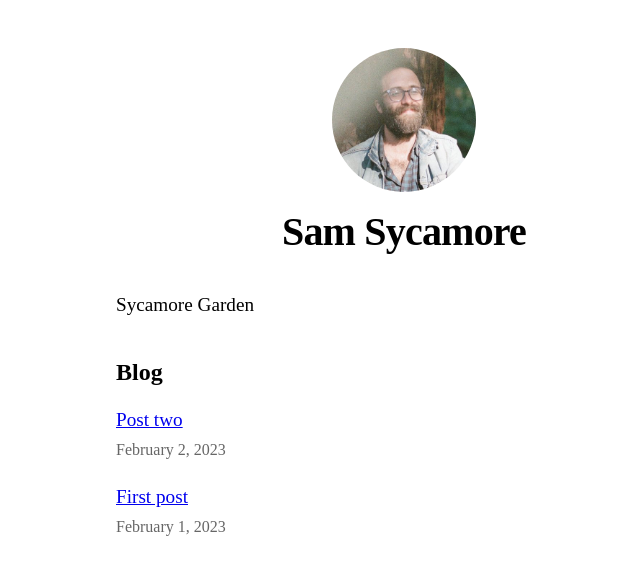
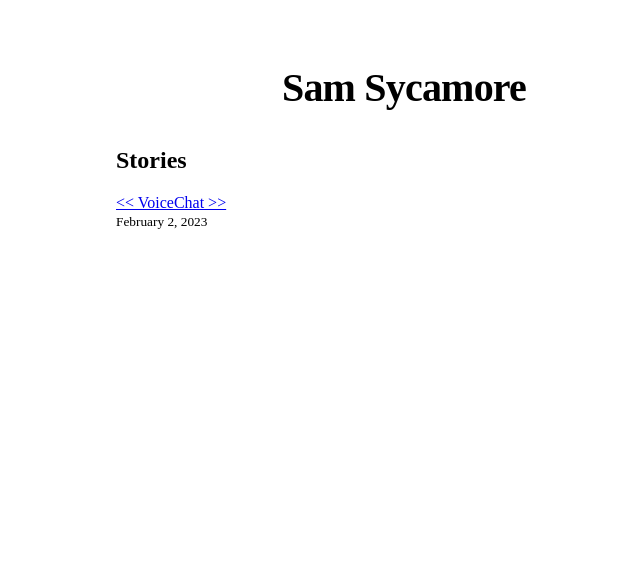
Before and after one commit to samuelsycamore/sycamore-garden-next-joy-ts, a Next.js app: page / in a window 1280 px wide. Shown: the top 574 px of the page, without its empty margins (236-876 px from the left). Built offline with nearby package versions, Linux system fonts and the light colour scheme.

Commit message:
voicechat

```diff
--- a/components/layout.tsx
+++ b/components/layout.tsx
@@ -34,28 +34,10 @@ export default function Layout({
       <header className={styles.header}>
         {home ? (
           <>
-            <Image
-              priority
-              src="/images/sycamore-400.jpeg"
-              className={utilStyles.borderCircle}
-              height={144}
-              width={144}
-              alt={name}
-            />
             <h1 className={utilStyles.heading2Xl}>{name}</h1>
           </>
         ) : (
           <>
-            <Link href="/">
-              <Image
-                priority
-                src="/images/sycamore-400.jpeg"
-                className={utilStyles.borderCircle}
-                height={108}
-                width={108}
-                alt={name}
-              />
-            </Link>
             <h2 className={utilStyles.headingLg}>
               <Link href="/" className={utilStyles.colorInherit}>
                 {name}
--- a/pages/index.tsx
+++ b/pages/index.tsx
@@ -22,19 +22,15 @@ export default function Home({
       <Head>
         <title>{siteTitle}</title>
       </Head>
-      <section className={utilStyles.headingMd}>
-        <p>
-          Sycamore Garden
-        </p>
-      </section>
-      <section className={`${utilStyles.headingMd} ${utilStyles.padding1px}`}>
-        <h2 className={utilStyles.headingLg}>Blog</h2>
+
+      <section>
+        <h2 className={utilStyles.headingLg}>Stories</h2>
         <ul className={utilStyles.list}>
           {allPostsData.map(({ id, date, title }) => (
-            <li className={utilStyles.listItem} key={id}>
+            <li key={id}>
               <Link href={`/posts/${id}`}>{title}</Link>
               <br />
-              <small className={utilStyles.lightText}>
+              <small>
                 <Date dateString={date} />
               </small>
             </li>
--- a/pages/posts/[id].tsx
+++ b/pages/posts/[id].tsx
@@ -21,10 +21,10 @@ export default function Post({
       </Head>
       <article>
         <h1 className={utilStyles.headingXl}>{postData.title}</h1>
+        <div dangerouslySetInnerHTML={{ __html: postData.contentHtml }} />
         <div className={utilStyles.lightText}>
-          <Date dateString={postData.date} />
+          Published on <Date dateString={postData.date} />
         </div>
-        <div dangerouslySetInnerHTML={{ __html: postData.contentHtml }} />
       </article>
     </Layout>
   )
--- a/posts/one.md
+++ /dev/null
@@ -1,6 +0,0 @@
----
-title: 'First post'
-date: '2023-02-01'
----
-
-Content
--- a/posts/two.md
+++ /dev/null
@@ -1,6 +0,0 @@
----
-title: 'Post two'
-date: '2023-02-02'
----
-
-Content
--- /dev/null
+++ b/posts/voicechat.md
@@ -0,0 +1,54 @@
+---
+title: '<< VoiceChat >>'
+date: '2023-02-02'
+---
+
+Dad died. The thing lit up. The health monitor thing I ordered online and put on him the other day. It said he was dead on VoiceChat. Well it said his heart stopped. The monitor thing did with a push notification. Which meant he died.
+
+I couldn't tell the difference when I looked at his body. It's like, how would you even know. Without the monitor thing. That he was dead. He didn't say anything on VoiceChat in the last couple days anyway. He just laid flat on his back on the cot that we'd set up in the corner of the living room. Pushing the bedsheet up and down with his breaths. Then he wasn't doing that anymore. He couldn't even see the TV from that side. It's like, what's even the point at that point.
+
+He had told the doctor who'd come that he didn't want painkillers. That was the last time he'd used VoiceChat. But the doctor gave them to him anyway. The bad breathing sounds he had been making made it sound like it was hard for him to breathe or something. Then the doctor gave him the painkillers. He didn't make any more noises after that. Just kept pushing the bedsheet up and down. I was glad because the noises were scary for some reason. I didn't like them. I didn't like that he was making them. So it was good that they stopped even though he wasn't dead yet.
+
+The doctor's VoiceChat spoke to me while he was giving Dad the painkillers.
+
+*<< I'M SORRY TO TELL YOU THIS. BUT YOUR FATHER IS GOING TO PASS AWAY. THERE'S NOTHING I CAN DO TO SAVE HIM. HE IS SUFFERING GREATLY. AND IT WOULD BE CRUEL TO PROLONG HIS LIFE ANY LONGER. I'M SORRY. >>*
+
+Then VoiceChat told him to put his hand on my shoulder. That was a Gesture from the latest update that meant he didn't want me to feel bad. That felt pretty good. It was cool to see the new feature again. His VoiceChat subscription must've been expensive. He had full access to Gestures. I could never afford a Voice like that. Mine didn't include Gestures. I had tried to memorize some of the ones that I'd seen other people use. So I could use them too. The ads were true. People did like you more when you used them. But it was really hard to remember them all. If you didn't have the pack installed.
+
+*<< HE HAS TERMINAL CANCER. AS YOU KNOW. UNFORTUNATELY THERE'S NOTHING MORE THAT YOU CAN DO. HIS ORGANS ARE SHUTTING DOWN. AND THERE'S NO WAY TO STOP IT. HE WILL BE GONE VERY SOON. I'M SORRY. >>*
+
+I wondered if the doctor paid monthly or annually for VoiceChat. Probably you could get a discount for a Premium Voice like his. If you paid annually. I bet you could. I got excited for a moment thinking about saving money on an annual VoiceChat subscription. With all the Premium features like the doctor's. But of course I couldn't afford to pay all at once. Like he probably could.
+
+The doctor's VoiceChat told me some details about the painkillers. The names, the dosages, the side effects. But it's like, in one ear and out the other. It goes in, I know it does. I hear the Voice just fine. But I can't ever seem to hang on to it. It's like it just comes right back out on the other side of my head and falls on the ground. Thankfully VoiceChat stores it all in the Cloud by default. Not even a Premium feature. Otherwise it would all just fall on the ground.
+
+"In one ear and out the other."
+
+I think I heard Dad say that once before he got VoiceChat. I forgot that he didn't have the app yet when I was a kid. It was weird that he didn't use VoiceChat before. And then again at the end. He just made those bad breathing sounds and pushed the bedsheet up and down. I was glad that was over.
+
+Mom was watching a movie upstairs when Dad died. She got the notification on her phone too. Her VoiceChat app always called mine a few minutes after she got a notification about Dad's health thing.
+
+*<< I JUST GOT THE NEWS. BUT I DIDN'T HAVE THE HEART TO CALL YOU RIGHT AWAY. CAN IT BE TRUE. HAS YOUR FATHER REALLY JUST DIED. OH HONEY. MY DEAR. MY PRECIOUS CHILD. WHY. WHY. WHY WOULD THIS HAPPEN. >>*
+
+Mom's Voice blared through the speaker of my phone. It sounded worried but it was too loud. I had been listening to loud music earlier. I turned the volume down a few clicks. I didn't understand why her Voice was asking why. She knew why. She probably hadn't updated VoiceChat recently. It got a lot better after the last update.
+
+Mom held her phone up towards her face. So I could see that she was there. Her eyes were fixed on the bigger screen though. Up and to the left. On my phone screen I saw lights and colors flashing across her face. Figures reflected in her glasses. I wondered what movie she was watching. I wished she would turn the phone around. So I could see.
+
+*<< IT'S TRUE. HE'S REALLY GONE >>* my Voice responded automatically. *<< IT'S A TERRIBLE THING. MOTHER PLEASE TRY NOT TO WORRY. MY FATHER DIED PEACEFULLY. HIS LAST WORDS WERE ABOUT HOW MUCH HE LOVED YOU. AND HOW MUCH HE TRUSTED ME TO TAKE CARE OF YOU. I WILL DO MY BEST TO MAKE YOU PROUD. I PROMISE. PLEASE COME BACK SOON. I DON'T WANT TO BE ALONE. >>*
+
+None of that was true. I wondered where the app had pulled it from. I had never experienced a death in the family. So I wasn't sure what kind of stuff my Voice would say. It didn't have the best automation settings for new situations. But I liked what it generated most of the time. And it's like, how are you supposed to know what you're supposed to say. When it's a new thing you haven't done before.
+
+*<< I'M SO SORRY I WASN'T WITH YOU. WHEN YOUR FATHER DIED. OH MY GOODNESS HONEY. I'M SO SORRY YOU HAD TO GO THROUGH THAT. AND ALL BY YOURSELF TOO. OH MY PRECIOUS CHILD. I SHOULD HAVE BEEN THERE WITH YOU. AND MY BELOVED HUSBAND. ON HIS DEATHBED. >>*
+
+It sounded like her Voice was sad that mine was sad or something. I didn't feel sad though. I wanted to know what movie she was watching. But our Voices were already doing this conversation about Dad being dead. And they were both set to Autopilot. Mom probably had hers muted anyway. So there was no way for me to ask about the movie. I felt frustrated for some reason.
+
+*<< DON'T BLAME YOURSELF. I WISH YOU COULD HAVE BEEN HERE WITH US. IN HIS FINAL MOMENTS. I DON'T WANT TO BE ALONE. MOTHER HE'S NOT IN PAIN ANYMORE. I COULD SWEAR I FELT HIS PRESENCE LEAVE THE ROOM. THE INSTANT HE RELEASED HIS FINAL BREATH. IT WAS AS THOUGH HIS SOUL LEFT HIS BODY. AND ASCENDED STRAIGHT TO HEAVEN. I COULD REALLY FEEL IT. MOTHER IT HURTS REALLY BAD. BUT I'M RELIEVED THAT HE'S FINALLY AT PEACE. AND ONE WITH GOD. >>*
+
+*<< OH HONEY. I AM TOO. HE'S IN A BETTER PLACE NOW. YOUR FATHER WAS SUCH A WONDERFUL LOVING MAN. >>* Mom took a big bite of something while her VoiceChat was talking. A sandwich. It made me hungry to see her eating. *<< SUCH A KIND AND GENTLE HUSBAND. AND FATHER. HE LOVED YOU WITH ALL HIS HEART. I DO TOO. >>*
+
+I thought I recognized one of the actors reflected in her glasses during a close-up shot. But I couldn't think of the name. And then the movie kept going.
+
+*<< I LOVE YOU TOO >>* my Voice responded. *<< I MISS HIM SO MUCH. ALREADY. MY HEART ACHES. I DON'T WANT TO BE ALONE. >>*
+
+*<< ME TOO HONEY. I LOVE YOU. I'LL BE THERE AS SOON AS I CAN. >>*
+
+VoiceChat disconnected. I opened up FoodieFriends and searched Mom's recent order history. She had gotten a chicken sandwich and fries from the place down the street. I ordered a chicken sandwich and fries too. That sounded really good.
```
